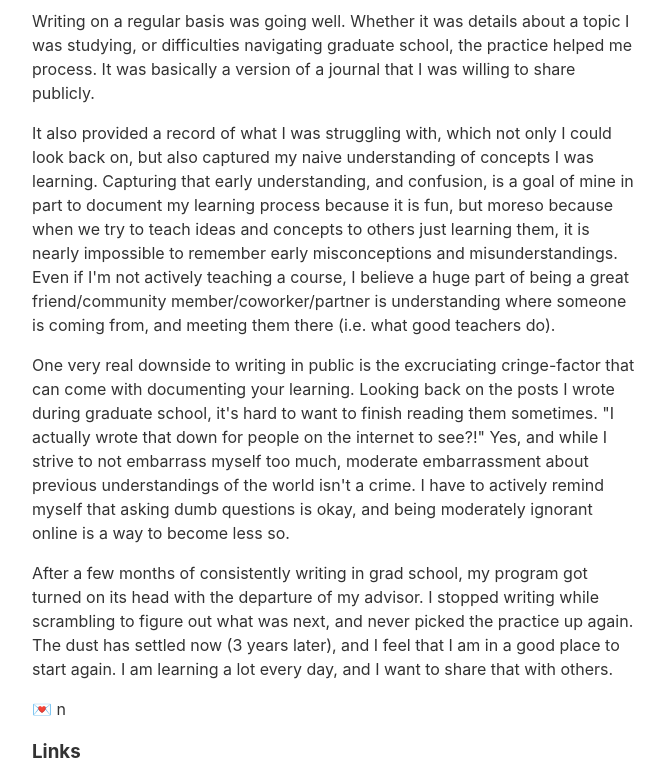
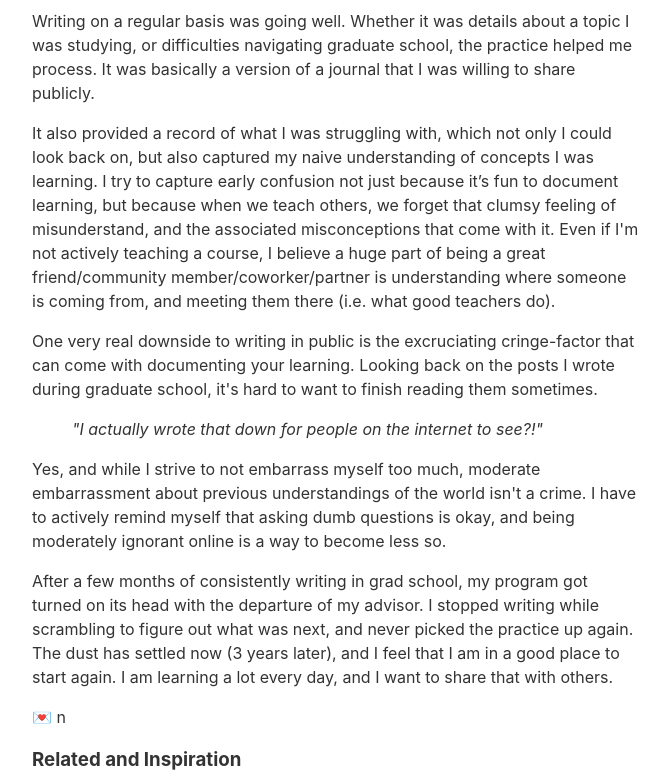
Before and after one commit to natestemen/nates.place, an Eleventy site: page content/blog/hello.md in a window 1280 px wide. Shown: the part 460-1239 px from the top of the page, without its empty margins (304-972 px from the left). Built offline with nearby package versions, Linux system fonts and the light colour scheme; Eleventy itself is replaced by a stand-in of ours; files that its build step writes are made by us from their sources; what @zachleat/heading-anchors, zod-validation-error would draw is missing.

Commit message:
wordsmithing

```diff
--- a/content/blog/hello.md
+++ b/content/blog/hello.md
@@ -21,12 +21,14 @@ Whether it was details about a topic I was studying, or difficulties navigating
 It was basically a version of a journal that I was willing to share publicly.
 
 It also provided a record of what I was struggling with, which not only I could look back on, but also captured my naive understanding of concepts I was learning.
-Capturing that early understanding, and confusion, is a goal of mine in part to document my learning process because it is fun, but moreso because when we try to teach ideas and concepts to others just learning them, it is nearly impossible to remember early misconceptions and misunderstandings.
+I try to capture early confusion not just because it’s fun to document learning, but because when we teach others, we forget that clumsy feeling of misunderstand, and the associated misconceptions that come with it.
 Even if I'm not actively teaching a course, I believe a huge part of being a great friend/community member/coworker/partner is understanding where someone is coming from, and meeting them there (i.e. what good teachers do).
 
 One very real downside to writing in public is the excruciating cringe-factor that can come with documenting your learning.
 Looking back on the posts I wrote during graduate school, it's hard to want to finish reading them sometimes.
-"I actually wrote that down for people on the internet to see?!"
+
+> *"I actually wrote that down for people on the internet to see?!"*
+
 Yes, and while I strive to not embarrass myself too much, moderate embarrassment about previous understandings of the world isn't a crime.
 I have to actively remind myself that asking dumb questions is okay, and being moderately ignorant online is a way to become less so.
 
@@ -37,7 +39,7 @@ I am learning a lot every day, and I want to share that with others.
 
 💌 n
 
-### Links
+### Related and Inspiration
 
 - [https://www.swyx.io/learn-in-public](https://www.swyx.io/learn-in-public)
 - [https://andysblog.uk/why-blog-if-nobody-reads-it/](https://andysblog.uk/why-blog-if-nobody-reads-it/)
```
